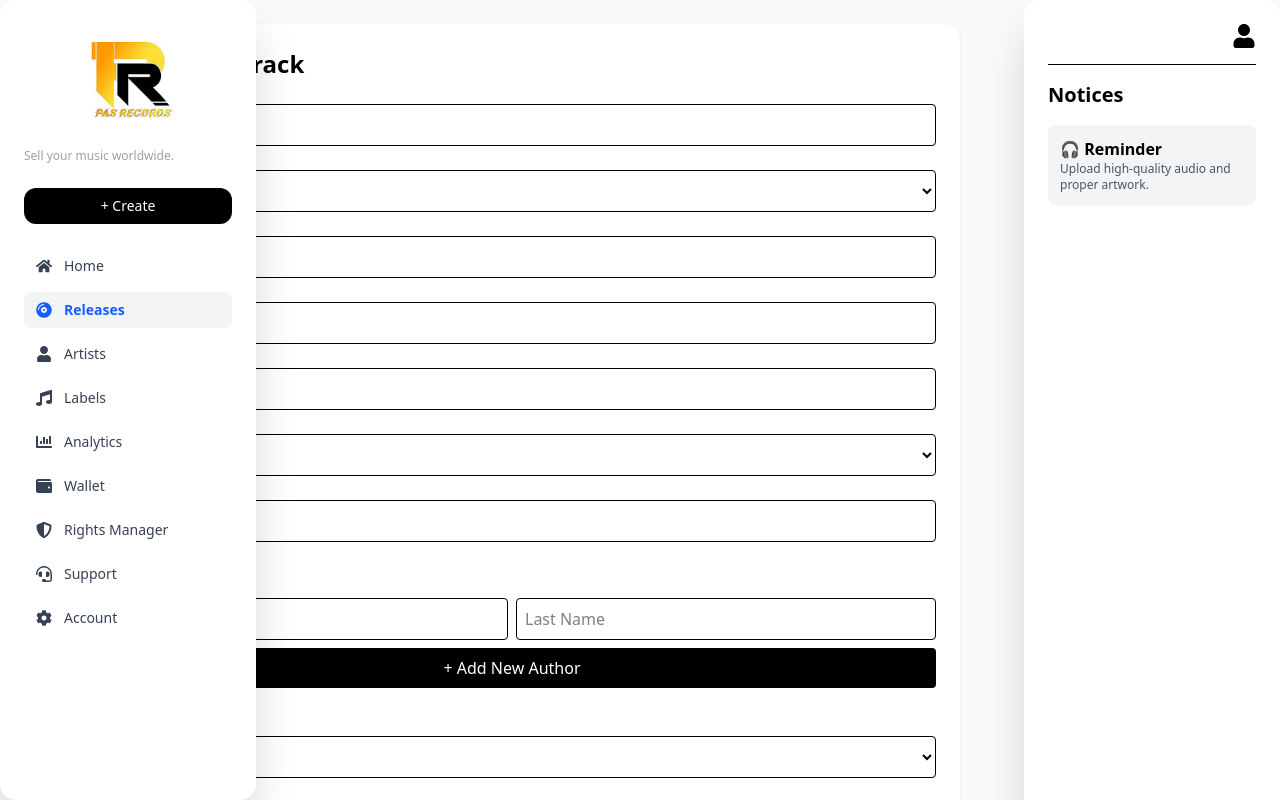
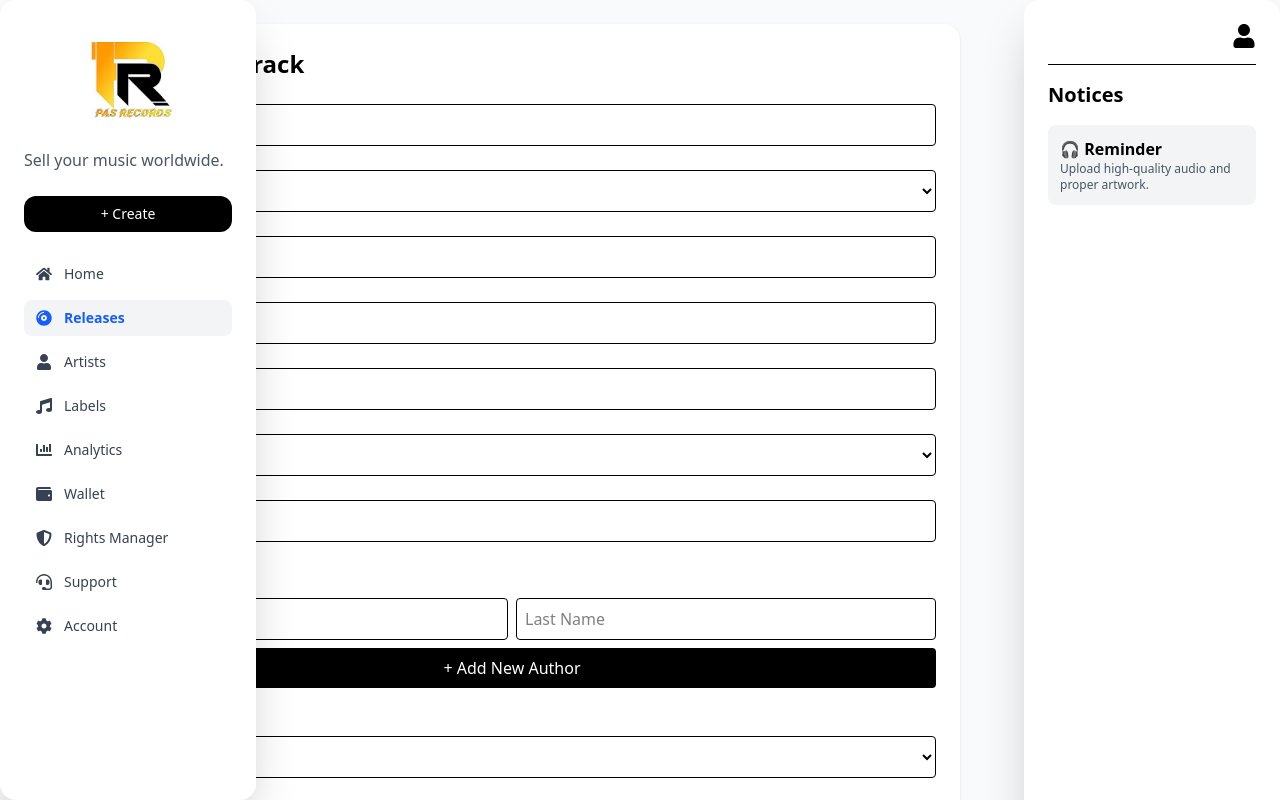
Before and after one commit to karans69/MusicDashboard, a React (Vite) app in the folder frameyt/: page /trackUp in a window 1280 px wide. Shown: the top 800 px of the page. Built offline with nearby package versions, Linux system fonts and the light colour scheme.

Commit message:
sidebar final

```diff
--- a/frameyt/src/assets/component/Sidebar.jsx
+++ b/frameyt/src/assets/component/Sidebar.jsx
@@ -31,7 +31,7 @@ const Sidebar = ({ active }) => {
     <aside className="w-64 bg-white shadow-2xl rounded-2xl p-6 z-20 fixed h-screen">
       <div className="mb-6">
         <img src={logo} className="h-30 w-30 mx-auto"></img>
-        <p className="text-xs text-gray-400 mt-1">Sell your music worldwide.</p>
+        <p className="text-s text-gray-600 mt-1">Sell your music worldwide.</p>
       </div>
       <Link to="/trackUp">
         <button className="w-full bg-black text-white py-2 rounded-xl text-sm font-medium mb-6 hover:bg-gray-800 transition">
```
